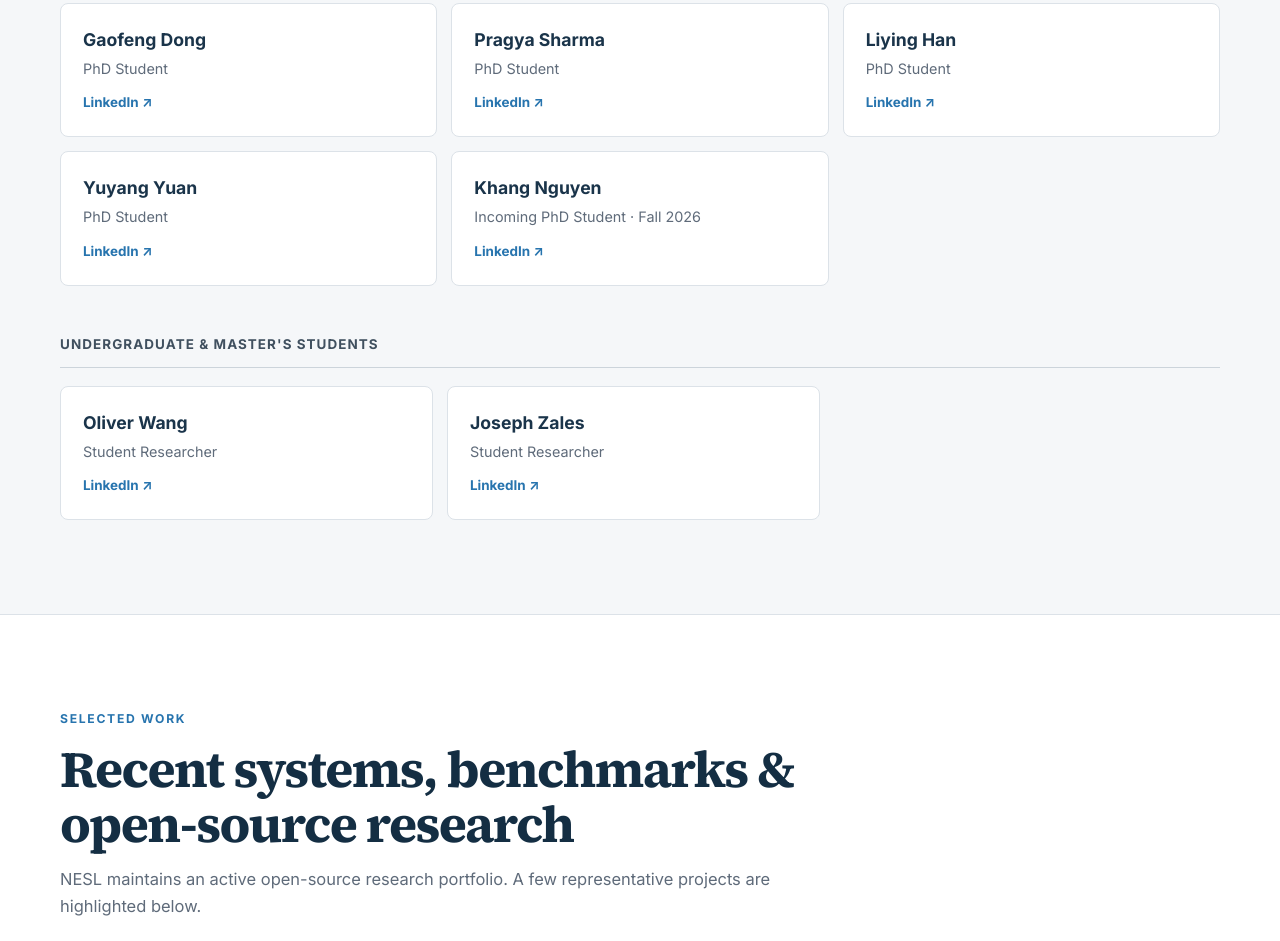
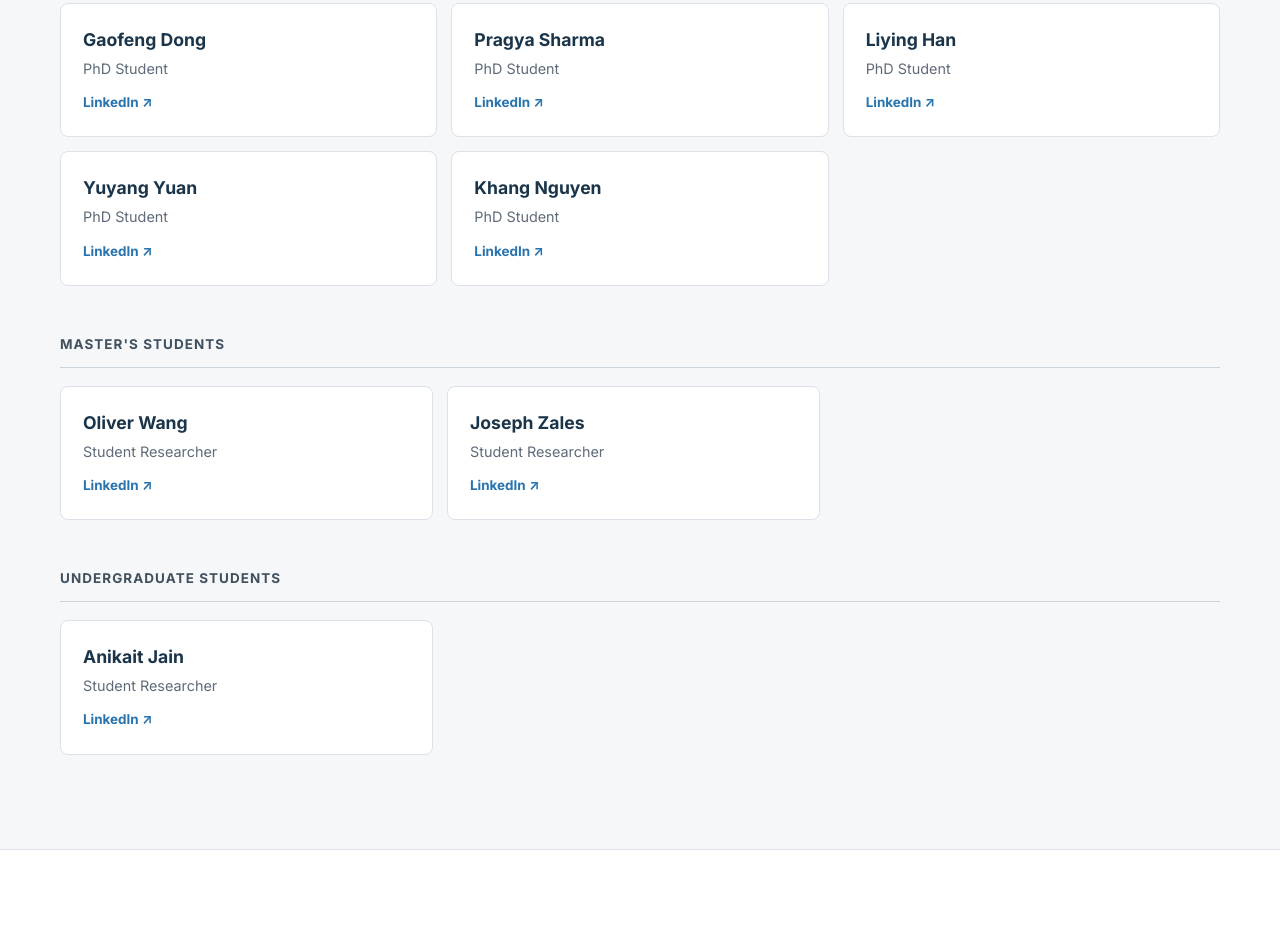
Before and after one commit to nesl/nesl.github.io, a plain HTML site: page index.html in a window 1280 px wide. Shown: the part 2569-3510 px from the top of the page. Drawn offline with Linux system fonts and the light colour scheme.

Commit message:
Update lab student roster and separate degree groups

```diff
--- a/index.html
+++ b/index.html
@@ -180,20 +180,29 @@
             <article class="name-card"><h4>Yuyang Yuan</h4><p>PhD Student</p>
               <a href="https://www.linkedin.com/in/yuyang-yuan-4b4b19339" target="_blank" rel="noopener">LinkedIn ↗</a>
             </article>
-            <article class="name-card"><h4>Khang Nguyen</h4><p>Incoming PhD Student · Fall 2026</p>
+            <article class="name-card"><h4>Khang Nguyen</h4><p>PhD Student</p>
               <a href="https://www.linkedin.com/in/khang-nguyen-70344b212/" target="_blank" rel="noopener">LinkedIn ↗</a>
             </article>
           </div>
         </div>
 
         <div class="people-block">
-          <h3>Undergraduate &amp; Master's Students</h3>
+          <h3>Master's Students</h3>
           <div class="name-grid compact">
             <article class="name-card"><h4>Oliver Wang</h4><p>Student Researcher</p>
               <a href="https://www.linkedin.com/in/oliver-wang-131788246" target="_blank" rel="noopener">LinkedIn ↗</a>
             </article>
             <article class="name-card"><h4>Joseph Zales</h4><p>Student Researcher</p>
               <a href="https://www.linkedin.com/in/joseph-q-zales" target="_blank" rel="noopener">LinkedIn ↗</a>
+            </article>
+          </div>
+        </div>
+
+        <div class="people-block">
+          <h3>Undergraduate Students</h3>
+          <div class="name-grid compact">
+            <article class="name-card"><h4>Anikait Jain</h4><p>Student Researcher</p>
+              <a href="https://www.linkedin.com/in/anikaitjain/" target="_blank" rel="noopener">LinkedIn ↗</a>
             </article>
           </div>
         </div>
```
